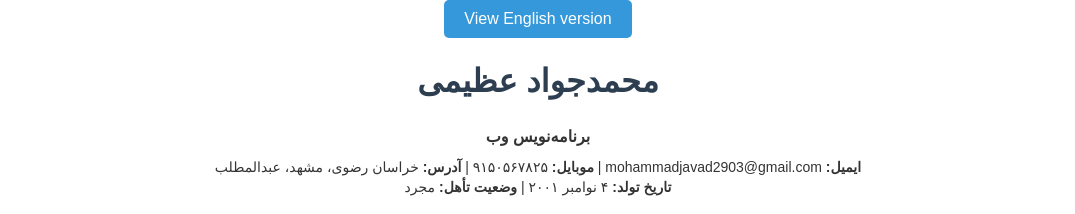
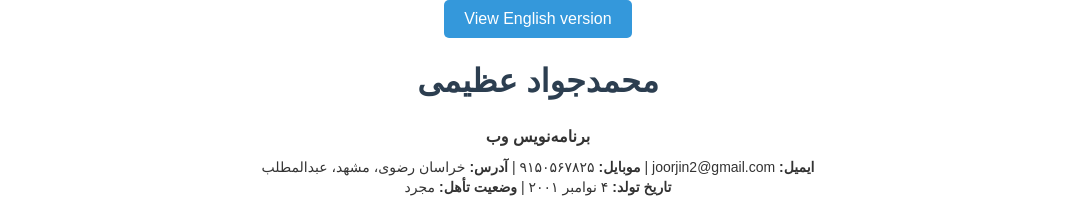
Before and after one commit to mj-azimi/Resume, a plain HTML site: page faResume.html in a window 1280 px wide. Shown: the top 214 px of the page, without its empty margins (102-1177 px from the left). Drawn offline with Linux system fonts and the light colour scheme.

Commit message:
Update email address in faResume.html

```diff
--- a/faResume.html
+++ b/faResume.html
@@ -87,7 +87,7 @@
     <h1>محمدجواد عظیمی</h1>
     <p style="text-align: center; font-weight: bold; margin-bottom: 10px;">برنامه‌نویس وب</p>
     <div class="contact">
-        <strong>ایمیل:</strong> mohammadjavad2903@gmail.com | <strong>موبایل:</strong> ۹۱۵۰۵۶۷۸۲۵ |
+        <strong>ایمیل:</strong> joorjin2@gmail.com | <strong>موبایل:</strong> ۹۱۵۰۵۶۷۸۲۵ |
         <strong>آدرس:</strong> خراسان رضوی، مشهد، عبدالمطلب<br>
         <strong>تاریخ تولد:</strong> ۴ نوامبر ۲۰۰۱ | <strong>وضعیت تأهل:</strong> مجرد
     </div>
```
